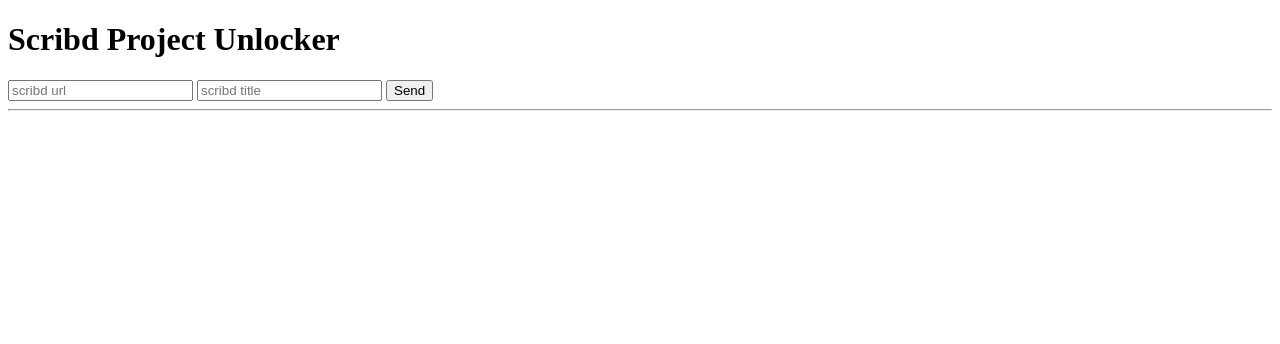
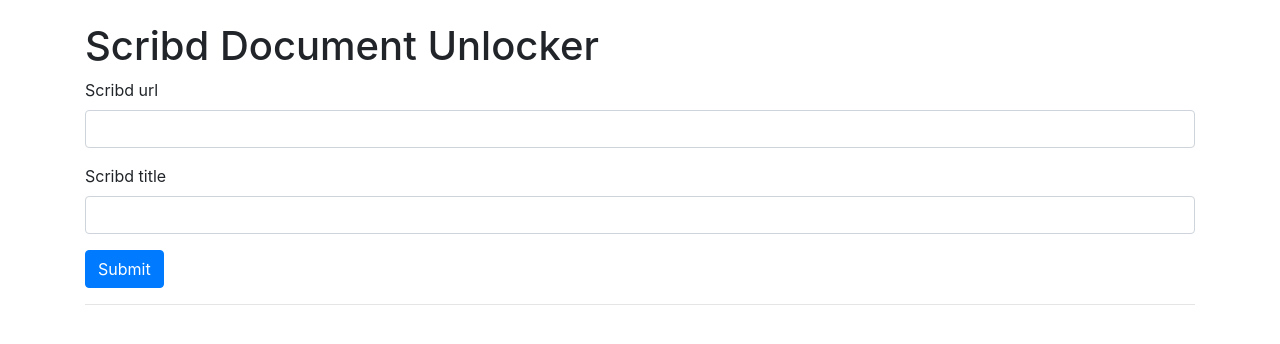
Before and after one commit to liveusb/scribdDisplayer, a website: page public/index.html in a window 1280 px wide. Drawn offline with nearby package versions, Linux system fonts and the light colour scheme.

Commit message:
adding bootstrap

```diff
--- a/public/index.html
+++ b/public/index.html
@@ -4,15 +4,25 @@
 <head>
     <meta charset="UTF-8">
     <meta name="viewport" content="width=device-width, initial-scale=1.0">
-    <title>Document</title>
+    <link rel="stylesheet" href="https://cdn.jsdelivr.net/npm/bootstrap@4.5.3/dist/css/bootstrap.min.css"
+        integrity="sha384-TX8t27EcRE3e/ihU7zmQxVncDAy5uIKz4rEkgIXeMed4M0jlfIDPvg6uqKI2xXr2" crossorigin="anonymous">
+    <link rel="stylesheet" href="styles.css">
+    <title>Homepage</title>
 </head>
 
-<body>
-    <h1>Scribd Project Unlocker</h1>
+<body class="container">
+    <h1>Scribd Document Unlocker</h1>
+
     <form>
-        <input type="text" name="url" placeholder="scribd url" required>
-        <input type="text" name="title" placeholder="scribd title" required>
-        <button>Send</button>
+        <div class="form-group">
+            <label for="url">Scribd url</label>
+            <input type="text" class="form-control" id="url">
+        </div>
+        <div class="form-group">
+            <label for="title">Scribd title</label>
+            <input type="text" class="form-control" id="title">
+        </div>
+        <button type="submit" class="btn btn-primary">Submit</button>
     </form>
     <hr>
     <div class="doc"></div>
--- /dev/null
+++ b/public/styles.css
@@ -0,0 +1,3 @@
+h1 {
+    margin-top: 2%;
+}
```
